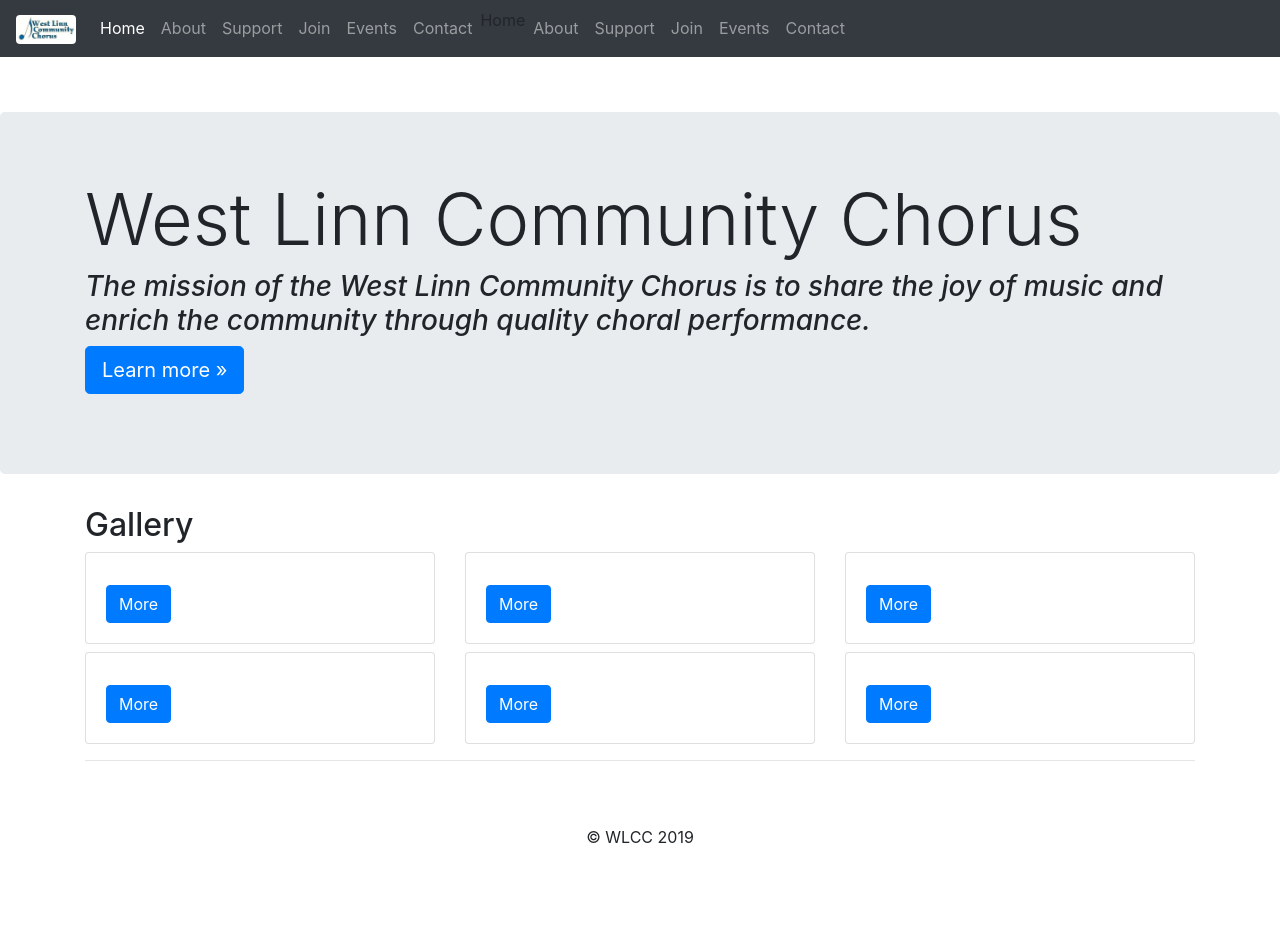
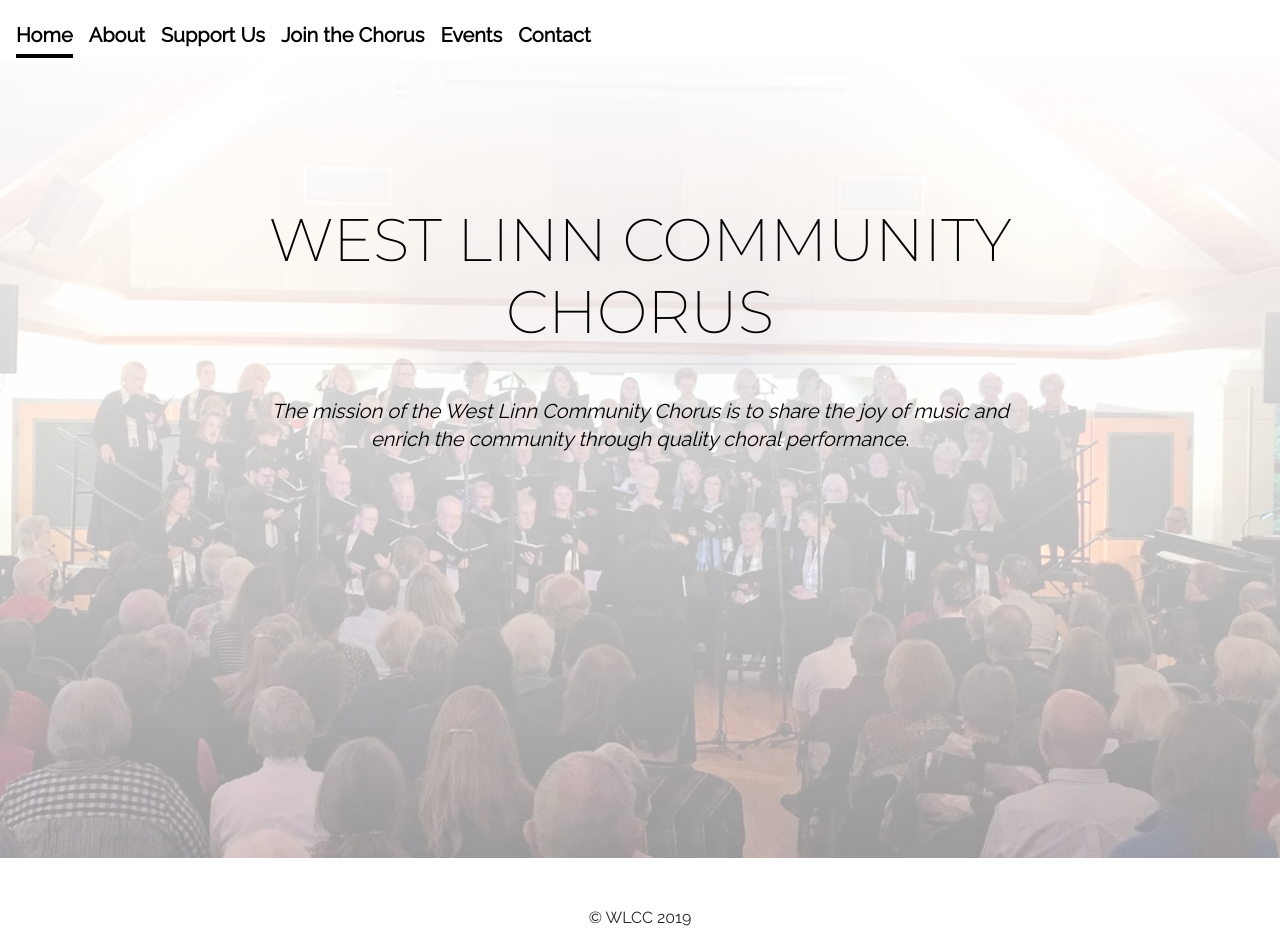
Before and after one commit to ecomstock/wlcc, a PHP site: page / in a window 1280 px wide. Before the commit the page ends 865 px from the top, so only its background shows below. Run offline with PHP 8.4, Linux system fonts and the light colour scheme.

Commit message:
update: adjust layout

```diff
--- a/footer.php
+++ b/footer.php
@@ -1,4 +1,4 @@
-    <footer class="container pt-5">
+	<footer class="container pt-5">
 		<p class="text-center">&copy; WLCC <?php echo date("Y");?></p>
 	</footer>
 	<script src="https://code.jquery.com/jquery-3.3.1.slim.min.js"
@@ -17,14 +17,4 @@
       integrity="sha384-0pzryjIRos8mFBWMzSSZApWtPl/5++eIfzYmTgBBmXYdhvxPc+XcFEk+zJwDgWbP"
       crossorigin="anonymous">
 	</script>
-	<script>
-
-		$('li').on('click', rmCl);
-
-		function rmCl () {
-			console.log("clicked!");
-		}
-
-
-	</script>
 </body>
--- a/header.php
+++ b/header.php
@@ -10,15 +10,16 @@
 
 	<link rel="stylesheet" href="https://stackpath.bootstrapcdn.com/bootstrap/4.3.1/css/bootstrap.min.css"
 		integrity="sha384-ggOyR0iXCbMQv3Xipma34MD+dH/1fQ784/j6cY/iJTQUOhcWr7x9JvoRxT2MZw1T" crossorigin="anonymous">
+	<link href="https://fonts.googleapis.com/css?family=Raleway&display=swap" rel="stylesheet">
+	<link href="https://fonts.googleapis.com/css?family=Montserrat:200&display=swap" rel="stylesheet">
 	<link href="wlcc.css?<?php echo rand(1, 1000);?>" rel="stylesheet" type="text/css">
 
 </head>
 
 <body>
-
-	<nav class="navbar navbar-expand-md navbar-dark fixed-top bg-dark">
+	<!-- <nav class="navbar navbar-expand-md navbar-dark fixed-top bg-dark">
 		<a class="navbar-brand" href="./index.php">
-            <img src="./img/logo.jpg" class="figure-img img-fluid rounded mb-0" alt="" style="max-width: 60px;">
+			<img src="./img/logo.jpg" class="figure-img img-fluid mb-0" alt="" style="max-width: 60px;">
 		</a>
 		<button class="navbar-toggler" type="button" data-toggle="collapse" data-target="#navbarsExampleDefault"
 			aria-controls="navbarsExampleDefault" aria-expanded="false" aria-label="Toggle navigation">
@@ -27,45 +28,52 @@
 
 		<div class="collapse navbar-collapse" id="navbarsExampleDefault">
 			<ul class="navbar-nav mr-auto">
-				<li class="nav-item active">
-					<a class="nav-link" href="./index.php">Home <span class="sr-only">(current)</span></a>
-				</li>
-				<li class="nav-item">
-					<a class="nav-link" href="./about.php">About</a>
-				</li>
-				<li class="nav-item">
-					<a class="nav-link" href="./support.php">Support</a>
-				</li>
-				<li class="nav-item">
-					<a class="nav-link" href="./join.php">Join</a>
-				</li>
-				<li class="nav-item">
-					<a class="nav-link" href="./events.php">Events</a>
-				</li>
-				<li class="nav-item">
-					<a class="nav-link" href="./contact.php">Contact</a>
-				</li>
 				<?php
+					// $urls = array(
+					// 	"Home"    => "./index.php",
+					// 	"About"   => "./about.php",
+					// 	"Support" => "./support.php",
+					// 	"Join"    => "./join.php",
+					// 	"Events"  => "./events.php",
+					// 	"Contact" => "./contact.php"
+					// );
+					// foreach ($urls as $name => $url) {
+					// 	$listClass = (($currentPage === $name) ? "class='nav-item active'" : "class='nav-item'");
+					// 	$SRSpan = (($currentPage === $name) ? "<span class='sr-only'>(current)</span>" : "");
 
+					// 	print
+					// 		"<li $listClass>
+					// 			<a class='nav-link' href='$url'>$name $SRSpan</a>
+					// 		</li>";
+					// }
+				?>
+			</ul>
+		</div>
+	</nav> -->
+
+	<div class="flex-container">
+		<header class="masthead pt-3 pl-3">
+			<div class="inner">
+				<nav class="nav nav-masthead justify-content-center">
+					<!-- <a class="nav-link active" href="#">Home</a> -->
+					<?php
 						$urls = array(
 							"Home"    => "./index.php",
 							"About"   => "./about.php",
-						"Support" => "./support.php",
-						"Join"    => "./join.php",
+							"Support Us" => "./support.php",
+							"Join the Chorus"    => "./join.php",
 							"Events"  => "./events.php",
 							"Contact" => "./contact.php"
 						);
-
 						foreach ($urls as $name => $url) {
-						$listClass = (($currentPage === $name) ? "class='nav-item active" : "class='nav-item'");
-						$aSpan = (($currentPage === $name) ? " <span class='sr-only'>(current)</span>" : "");
+							$aClass = (($currentPage === $name) ? "class='nav-link active'" : "class='nav-link'");
+							// $SRSpan = (($currentPage === $name) ? "<span class='sr-only'>(current)</span>" : "");
 
 							print
-							"<li $listClass>
-								<a class='nav-link' href='$url'>$name <span class='sr-only'>(current)</span></a>
-							</li>";
+								"<a $aClass href='$url'>$name</a>";
 						}
 					?>
-			</ul>
+				</nav>
 			</div>
-	</nav>
+		</header>
+	</div>
--- a/index.php
+++ b/index.php
@@ -3,90 +3,31 @@
 <?php include "./header.php"; ?>
 
 	<main role="main">
-
-		<!-- Main jumbotron for a primary marketing message or call to action -->
-		<div class="jumbotron">
+		<!-- <div class="jumbotron">
 			<div class="container">
-				<h1 class="display-3">West Linn Community Chorus</h1>
-				<h3><em>The mission of the West Linn Community Chorus is to share the joy of music and enrich the community through quality choral performance.</em></h3>
+				<h1 class="display-3"></h1>
+				<h3></h3>
 				<p><a class="btn btn-primary btn-lg" href="#" role="button">Learn more &raquo;</a></p>
 			</div>
+		</div> -->
+		<div id="myCarousel" class="carousel slide" data-ride="carousel" data-pause="false">
+			<div class="carousel-inner" data-pause="false">
+				<div class="carousel-caption d-block">
+					<h1 class="main-title">WEST LINN COMMUNITY CHORUS</h1>
+					<hr class="pt-3" style="max-width: 750px;">
+					<p style="max-width: 750px; display: inline-block;"><em>The mission of the West Linn Community Chorus is to share the joy of music and enrich the community through quality choral performance.</em></p>
+				</div>
+				<div class="carousel-item active" id="bg-1" ></div>
+				<div class="carousel-item" id="bg-2"></div>
+				<div class="carousel-item" id="bg-3"></div>
+				<div class="carousel-item" id="bg-4"></div>
+				<div class="carousel-item" id="bg-5"></div>
+				<div class="carousel-item" id="bg-6"></div>
+				<div class="carousel-item" id="bg-7"></div>
+				<div class="carousel-item" id="bg-8"></div>
+				<div class="carousel-item" id="bg-9"></div>
+			</div>
 		</div>
-
-		<div class="container">
-			<!-- Example row of columns -->
-			<h2>Gallery</h2>
-			<div class="row">
-				<div class="col-md-4">
-					<div class="card">
-						<img class="card-img-top" src="" alt="">
-						<div class="card-body">
-						  	<h5 class="card-title"></h5>
-						  	<!-- <p class="card-text">Some quick example text to build on the card title and make up the bulk of the card's content.</p> -->
-						  	<a href="#" class="btn btn-primary">More</a>
-						</div>
-					</div>
-				</div>
-				<div class="col-md-4">
-					<div class="card">
-						<img class="card-img-top" src="" alt="">
-						<div class="card-body">
-						  	<h5 class="card-title"></h5>
-						  	<!-- <p class="card-text">Some quick example text to build on the card title and make up the bulk of the card's content.</p> -->
-						  	<a href="#" class="btn btn-primary">More</a>
-						</div>
-					</div>
-				</div>
-				<div class="col-md-4">
-					<div class="card">
-						<img class="card-img-top" src="" alt="">
-						<div class="card-body">
-						  	<h5 class="card-title"></h5>
-						  	<!-- <p class="card-text">Some quick example text to build on the card title and make up the bulk of the card's content.</p> -->
-						  	<a href="#" class="btn btn-primary">More</a>
-						</div>
-					</div>
-				</div>
-			</div>
-			<div class="row pt-2">
-				<div class="col-md-4">
-					<div class="card">
-						<img class="card-img-top" src="" alt="">
-						<div class="card-body">
-						  	<h5 class="card-title"></h5>
-						  	<!-- <p class="card-text">Some quick example text to build on the card title and make up the bulk of the card's content.</p> -->
-						  	<a href="#" class="btn btn-primary">More</a>
-						</div>
-					</div>
-				</div>
-				<div class="col-md-4">
-					<div class="card">
-						<img class="card-img-top" src="" alt="">
-						<div class="card-body">
-						  	<h5 class="card-title"></h5>
-						  	<!-- <p class="card-text">Some quick example text to build on the card title and make up the bulk of the card's content.</p> -->
-						  	<a href="#" class="btn btn-primary">More</a>
-						</div>
-					</div>
-				</div>
-				<div class="col-md-4">
-					<div class="card">
-						<img class="card-img-top" src="" alt="">
-						<div class="card-body">
-						  	<h5 class="card-title"></h5>
-						  	<!-- <p class="card-text">Some quick example text to build on the card title and make up the bulk of the card's content.</p> -->
-						  	<a href="#" class="btn btn-primary">More</a>
-						</div>
-					</div>
-				</div>
-			</div>
-
-			<hr>
-
-		</div> <!-- /container -->
-
 	</main>
 
-
-
 <?php include "./footer.php"; ?>
--- a/join.php
+++ b/join.php
@@ -1,4 +1,4 @@
-<?php $currentPage = "Join"; ?>
+<?php $currentPage = "Join the Chorus"; ?>
 
 <?php include "./header.php"; ?>
 
--- a/support.php
+++ b/support.php
@@ -1,4 +1,4 @@
-<?php $currentPage = "Support"; ?>
+<?php $currentPage = "Support Us"; ?>
 
 <?php include "./header.php"; ?>
 
@@ -20,7 +20,7 @@
                     </figure>
                 </div>
             </div>
-            <h3 class="mt-5">Donation Levels</h3>
+            <h3 class="mt-3">Donation Levels</h3>
             <table class="table">
                 <tbody>
                     <tr>
@@ -64,7 +64,7 @@
                 </div>
                 <div class="col-sm-6">
                     <figure class="figure">
-                        <a href="https://smile.amazon.com/ch/48-1291914" target="_blank"><img src="./img/amazon-smile-logo.png" class="figure-img img-fluid rounded" alt=""></a>
+                        <a href="https://smile.amazon.com/ch/48-1291914" target="_blank"><img src="./img/amazon-smile-logo.png" class="mt-n2 figure-img img-fluid rounded" alt=""></a>
                     </figure>
                 </div>
             </div>
--- a/wlcc.css
+++ b/wlcc.css
@@ -1,8 +1,206 @@
-/* Move down content because we have a fixed navbar that is 3.5rem tall */
 body {
-	padding-top: 7rem;
+	font-family: 'Raleway', sans-serif;
 }
+
+
+
+.carousel-caption {
+	display : flex;
+	z-index:10;
+	text-align:center;
+	color: black;
+	top:35%;
+	/* right:10%; */
+	bottom:auto;
+	-webkit-transform:translate(0, -50%);
+	-ms-transform:translate(0, -50%);
+	transform:translate(0, -50%);
+}
+
+.main-title {
+	font-family: 'Montserrat', sans-serif;
+	font-size: 60px;
+	flex: 0 10 20%;
+}
+
+  /* Declare heights because of positioning of img element */
+  /* .carousel-item {
+	height: 100vh;
+  }
+  .carousel-item > img {
+	position: absolute;
+	top: 0;
+	left: 0;
+	min-width: 100%;
+	height: 100vh;
+  } */
+
+  .carousel-item {
+	height: 100vh;
+	min-height: 350px;
+	background: no-repeat center center scroll;
+	-webkit-background-size: cover;
+	-moz-background-size: cover;
+	-o-background-size: cover;
+	background-size: cover;
+  }
+
+  /* RESPONSIVE CSS
+  -------------------------------------------------- */
+
+@media (min-width: 40em) {
+	.carousel-caption p {
+	  margin-bottom: 1.25rem;
+	  font-size: 1.25rem;
+	  line-height: 1.4;
+	}
+}
+
+@media(max-width: 500px) {
+	.carousel-caption h1 {
+		font-size: 2rem;
+	}
+}
+
 
 .narrow-container {
 	max-width: 900px;
 }
+
+#bg-1 {
+	background-image:
+	linear-gradient(to top, rgba(255, 255, 255, 0.6), rgba(255, 255, 255, 0.99)),
+	url("img/spring-2019-chorus.jpg");
+}
+#bg-2 {
+	background-image:
+	linear-gradient(to top, rgba(255, 255, 255, 0.6), rgba(255, 255, 255, 0.99)),
+	url("img/chorus-women-2.jpg");
+}
+#bg-3 {
+	background-image:
+	linear-gradient(to top, rgba(255, 255, 255, 0.6), rgba(255, 255, 255, 0.99)),
+	url("img/tina-maryann.jpg");
+}
+#bg-4 {
+	background-image:
+	linear-gradient(to top, rgba(255, 255, 255, 0.6), rgba(255, 255, 255, 0.99)),
+	url("img/ensemble-christmas.jpg");
+}
+#bg-5 {
+	background-image:
+	linear-gradient(to top, rgba(255, 255, 255, 0.6), rgba(255, 255, 255, 0.99)),
+	url("img/rehearsal-3.jpg");
+}
+#bg-6 {
+	background-image:
+	linear-gradient(to top, rgba(255, 255, 255, 0.6), rgba(255, 255, 255, 0.99)),
+	url("img/chorus-men.jpg");
+}
+#bg-7 {
+	background-image:
+	linear-gradient(to top, rgba(255, 255, 255, 0.6), rgba(255, 255, 255, 0.99)),
+	url("img/christmas-2018-chorus.jpg");
+}
+#bg-8 {
+	background-image:
+	linear-gradient(to top, rgba(255, 255, 255, 0.6), rgba(255, 255, 255, 0.99)),
+	url("img/chorus-women-1.jpg");
+}
+#bg-9 {
+	background-image:
+	linear-gradient(to top, rgba(255, 255, 255, 0.6), rgba(255, 255, 255, 0.99)),
+	url("img/barbershop-rehearsal.jpg");
+}
+
+/*
+ * Globals
+ */
+
+/* Links */
+/* a,
+a:focus,
+a:hover {
+  color: #fff;
+} */
+
+
+/*
+ * Base structure
+ */
+
+
+.flex-container {
+  /* display: -ms-flexbox; */
+  display: flex;
+  /* box-shadow: inset 0 0 5rem rgba(0, 0, 0, .5); */
+  box-shadow: inset 0 0 5rem white;
+}
+
+/* .cover-container {
+  max-width: 42em;
+} */
+
+
+/*
+ * Header
+ */
+/* .masthead {
+  margin-bottom: 2rem;
+} */
+
+/* .masthead-brand {
+  margin-bottom: 0;
+} */
+
+.nav-masthead .nav-link {
+  padding: .25rem 0;
+  font-weight: 700;
+  font-size: 20px;
+  color: black;
+  background-color: transparent;
+  border-bottom: .25rem solid transparent;
+}
+
+.nav-masthead .nav-link:hover,
+.nav-masthead .nav-link:focus {
+  border-bottom-color: black;
+}
+
+.nav-masthead .nav-link + .nav-link {
+  margin-left: 1rem;
+}
+
+.nav-masthead .active {
+  color: black;
+  border-bottom-color: black;
+}
+
+@media (min-width: 48em) {
+  .masthead-brand {
+    float: left;
+  }
+  .nav-masthead {
+    float: right;
+  }
+}
+
+
+/*
+ * Cover
+ */
+/* .cover {
+  padding: 0 1.5rem;
+}
+.cover .btn-lg {
+  padding: .75rem 1.25rem;
+  font-weight: 700;
+} */
+
+
+/*
+ * Footer
+ */
+/* .mastfoot {
+  color: rgba(255, 255, 255, .5);
+} */
```
Also changed, not shown: about.php (+4 -4 lines), 1 other file. Lines whose indentation alone changed are shown as unchanged.
